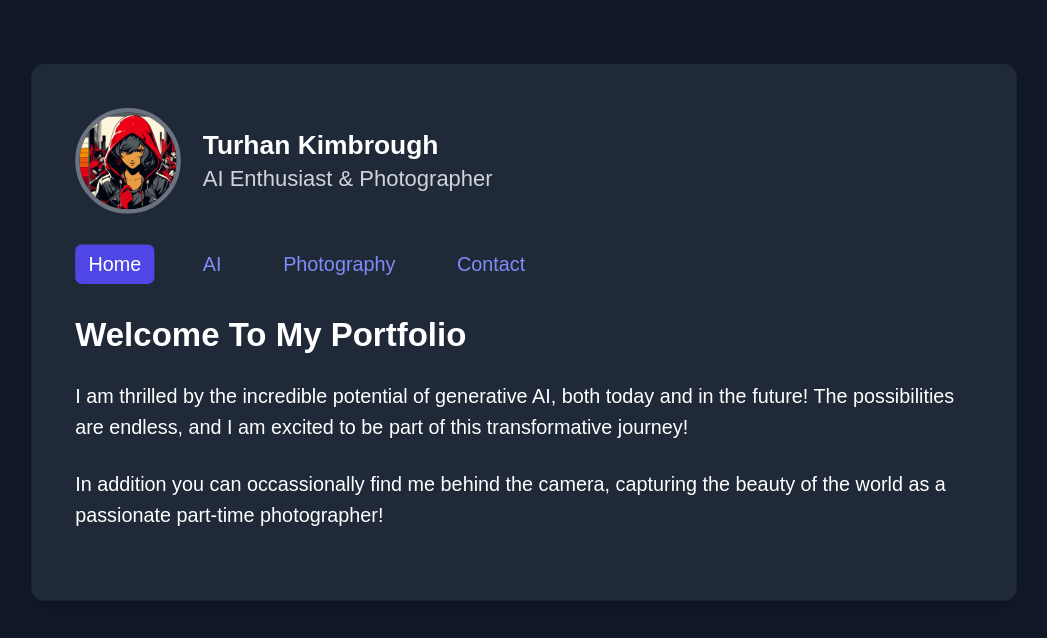
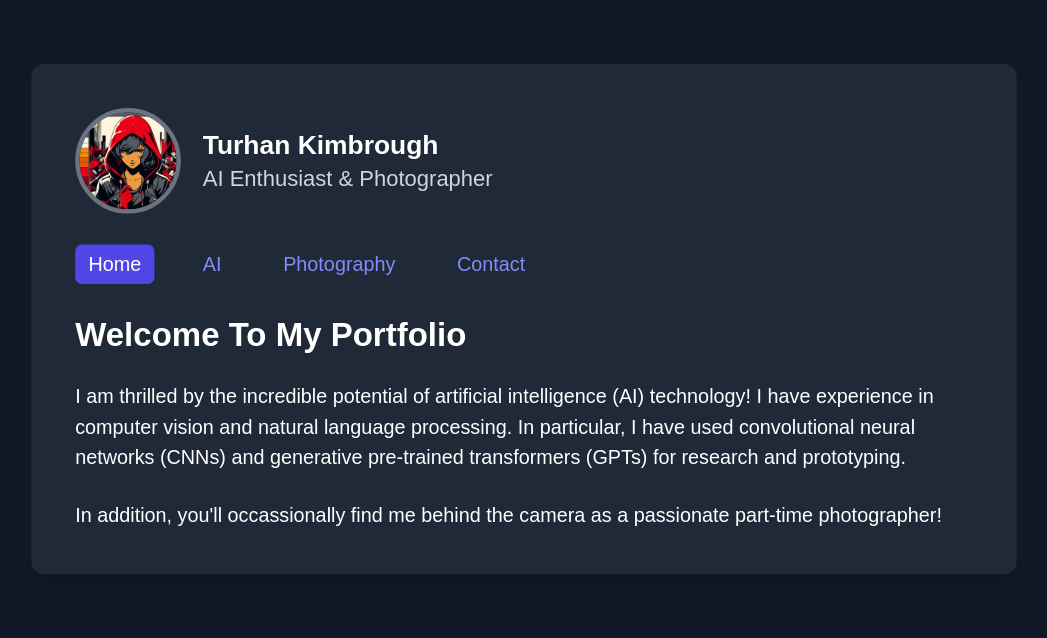
Before and after one commit to T-Visor/personal-website, a Next.js app: page /home in a window 1280 px wide. Shown: the top 638 px of the page, without its empty margins (116-1163 px from the left). Built offline with nearby package versions, Linux system fonts and the light colour scheme.

Commit message:
reformatted pages, edited text on landing page

```diff
--- a/src/app/home/page.tsx
+++ b/src/app/home/page.tsx
@@ -40,12 +40,16 @@ const HomePage: React.FC = () => (
   <div className="space-y-6">
     <h2 className="text-3xl font-bold">Welcome To My Portfolio</h2>
     <p className="text-lg">
-            I am thrilled by the incredible potential of generative AI, both today and in the future!
-            The possibilities are endless, and I am excited to be part of this transformative journey!
+      I am thrilled by the incredible potential of artificial intelligence (AI) technology! I have experience in computer vision
+      and natural language processing.
+
+      In particular, I have used convolutional neural networks (CNNs) and
+      generative pre-trained transformers (GPTs) for research and prototyping.
     </p>
     <p className="text-lg">
-            In addition you can occassionally find me behind the camera, capturing the beauty of the world as a passionate part-time photographer!
+      In addition, you'll occassionally find me behind the camera as a passionate part-time photographer!
     </p>
+    {/*
     <div className="grid grid-cols-1 md:grid-cols-2 gap-6">
       {sections.map((section) => (
         <SectionCard
@@ -55,6 +59,7 @@ const HomePage: React.FC = () => (
         />
       ))}
     </div>
+      */}
   </div>
 )
 
--- a/src/app/layoutMetadata.tsx
+++ b/src/app/layoutMetadata.tsx
@@ -1,6 +1,6 @@
 // layoutMetadata.js (Server Component)
 
 export const metadata = {
-    title: 'AI Photography Portfolio',
-    description: 'Explore the intersection of AI and Photography',
-  };
+  title: 'AI Photography Portfolio',
+  description: 'Explore the intersection of AI and Photography',
+};
```
Also changed, not shown: src/app/contact/page.tsx (indentation only), src/app/photography/page.tsx (indentation only). Lines whose indentation alone changed are shown as unchanged.
